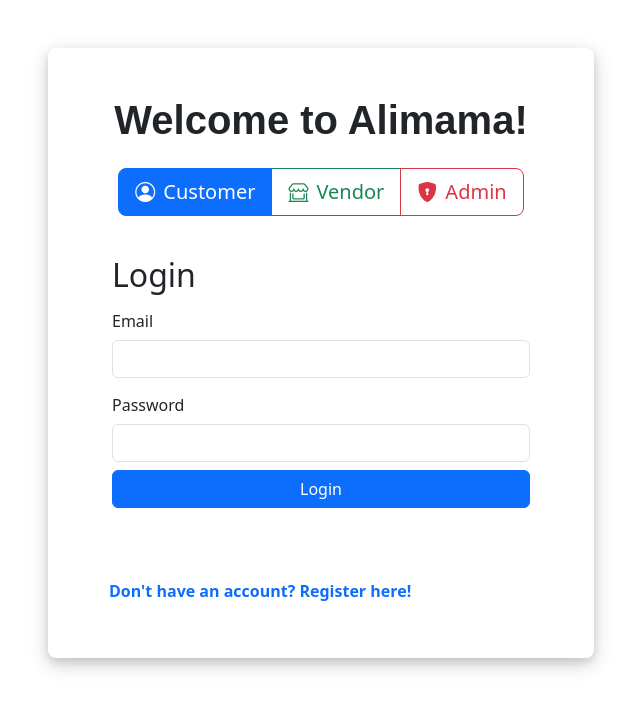
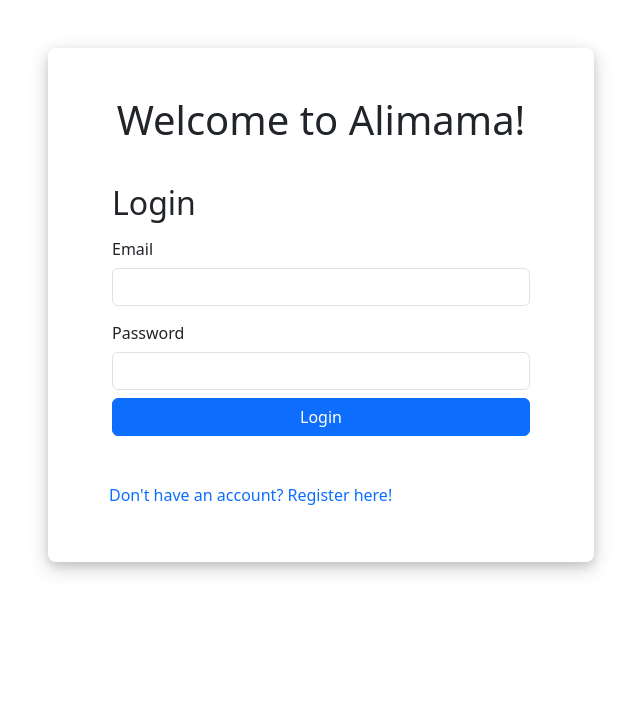
Before and after one commit to achuso/alimama, a React (Create React App) app in the folder frontend/: page / in a window 1280 px wide. Shown: the top 708 px of the page, without its empty margins (319-959 px from the left). Built offline with nearby package versions, Linux system fonts and the light colour scheme.

Commit message:
login doesnt display role selection

```diff
--- a/frontend/src/components/Welcome-Page/AuthContainer.tsx
+++ b/frontend/src/components/Welcome-Page/AuthContainer.tsx
@@ -1,4 +1,3 @@
-
 import React, { useState } from 'react';
 import LoginForm from './LoginForm.tsx';
 import RegisterForm from './RegisterForm.tsx';
@@ -22,43 +21,32 @@ const AuthContainer: React.FC = () => {
             onMouseLeave={(e) => (e.currentTarget.style.transform = 'scale(1)')}
           >
             <div className="card-body p-5">
-                            <h1 className="card-title text-center mb-4" style={{ fontFamily: 'Poppins, sans-serif', fontWeight: 'bold' }}>
-                                Welcome to Alimama!
-                            </h1>
+              <h1 className="card-title text-center mb-4">Welcome to Alimama!</h1>
 
-                            {/* Role selection */}
+              {/* Conditionally render role selection (not if logging in) */}
+              {!isLogin && (
                 <div className="text-center mb-4">
                   <div className="btn-group" role="group" aria-label="Role selection">
-                                    <input type="radio" className="btn-check" name="role" id="roleCustomer" value="Customer"
-                                        checked={role === 'Customer'} onChange={() => setRole('Customer')} />
-                                    <label className="btn btn-outline-primary btn-lg" htmlFor="roleCustomer">
+                    <button type="button" className={`btn ${role === 'Customer' ? 'btn-primary' : 'btn-outline-primary'}`} onClick={() => setRole('Customer')}>
                       <i className="bi bi-person-circle me-2"></i>Customer
-                                    </label>
-
-                                    <input type="radio" className="btn-check" name="role" id="roleVendor" value="Vendor"
-                                        checked={role === 'Vendor'} onChange={() => setRole('Vendor')} />
-                                    <label className="btn btn-outline-success btn-lg" htmlFor="roleVendor">
+                    </button>
+                    <button type="button" className={`btn ${role === 'Vendor' ? 'btn-success' : 'btn-outline-success'}`} onClick={() => setRole('Vendor')}>
                       <i className="bi bi-shop-window me-2"></i>Vendor
-                                    </label>
-
-                                    <input type="radio" className="btn-check" name="role" id="roleAdmin" value="Admin"
-                                        checked={role === 'Admin'} onChange={() => setRole('Admin')} />
-                                    <label className="btn btn-outline-danger btn-lg" htmlFor="roleAdmin">
+                    </button>
+                    <button type="button" className={`btn ${role === 'Admin' ? 'btn-danger' : 'btn-outline-danger'}`} onClick={() => setRole('Admin')}>
                       <i className="bi bi-shield-lock-fill me-2"></i>Admin
-                                    </label>
+                    </button>
                   </div>
                 </div>
+              )}
 
-                            {isLogin ? <LoginForm role={role} /> : <RegisterForm role={role} />}
+              {isLogin ? <LoginForm /> : <RegisterForm role={role} />}
 
               <button
-                                className="btn btn-link btn-block mt-4 text-decoration-none"
+                className="btn btn-link btn-block text-decoration-none"
                 onClick={toggleForm}
-                                style={{ fontSize: '1rem', fontWeight: '600' }}
               >
-                                {isLogin
-                                    ? "Don't have an account? Register here!"
-                                    : 'Already have an account? Login here!'}
+                {isLogin ? "Don't have an account? Register here!" : 'Already have an account? Login here!'}
               </button>
             </div>
           </div>
```
Lines whose indentation alone changed are shown as unchanged.
